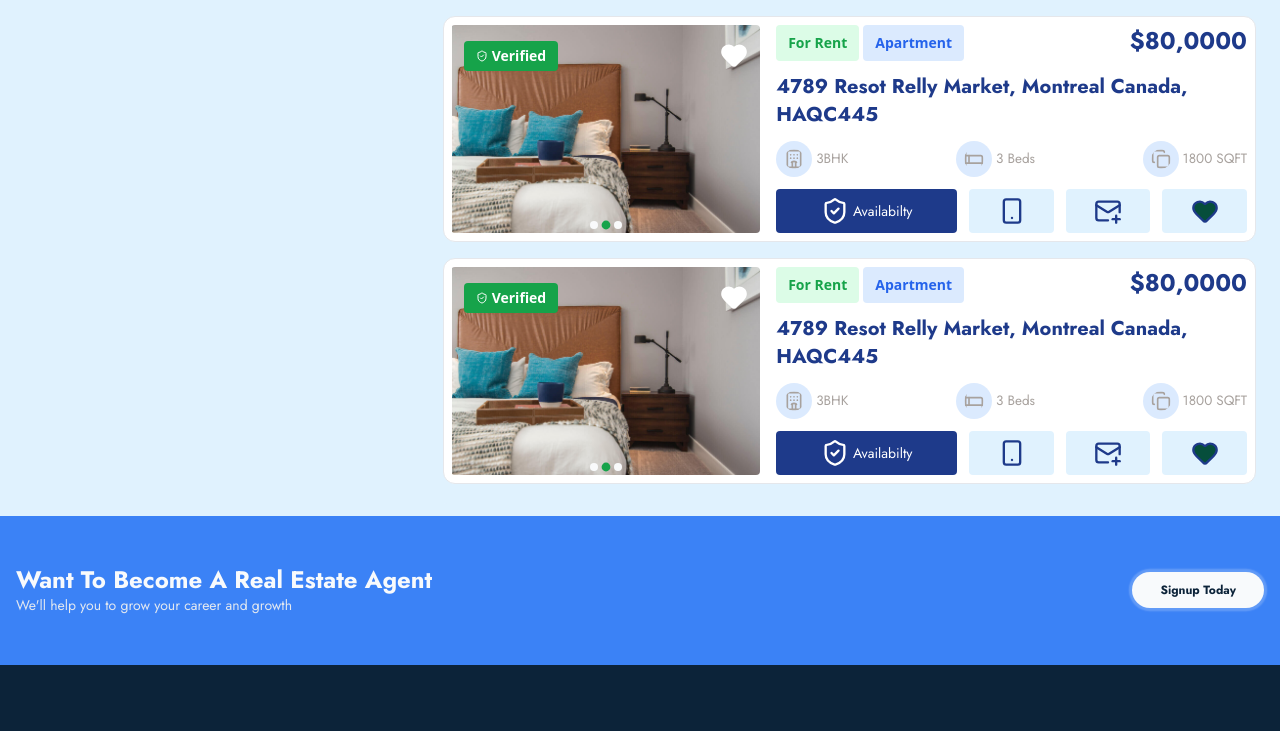
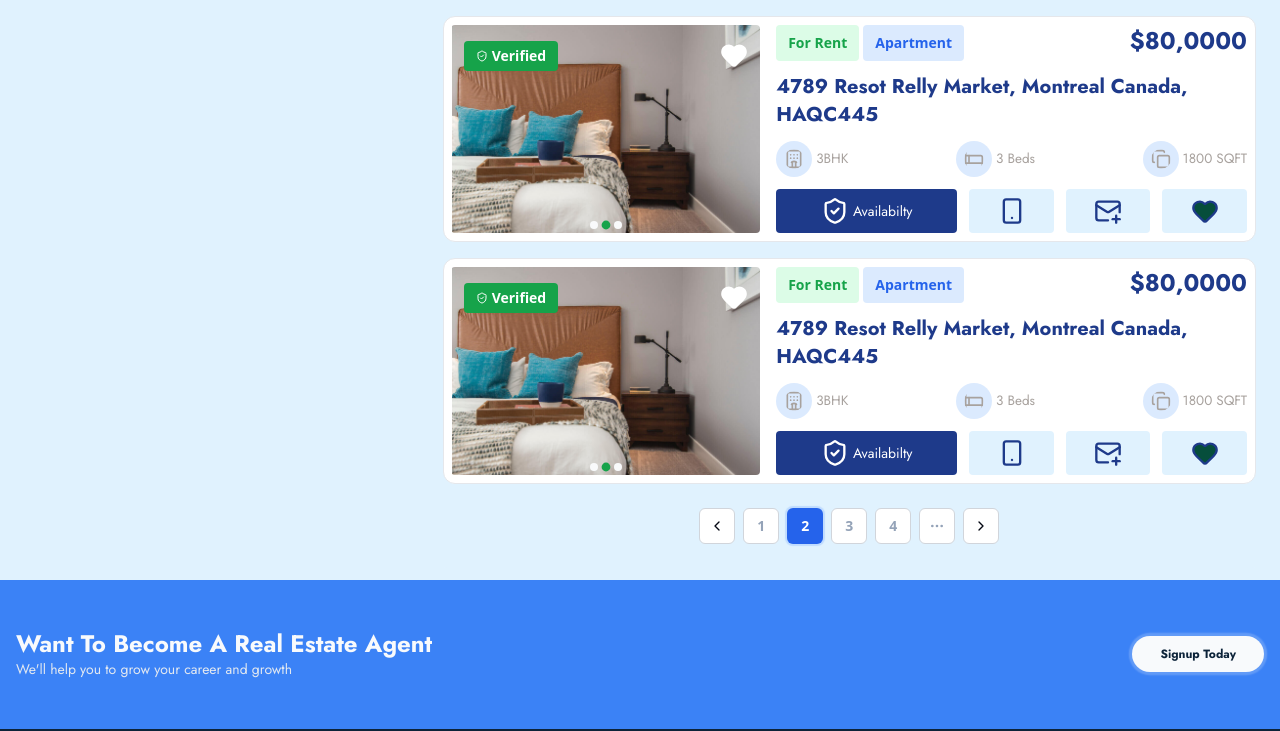
Before and after one commit to ShohbozKurbonbekov/resido-frondend, a React (Vite) app: page /properties in a window 1280 px wide. Shown: the part 1232-1963 px from the top of the page. Built offline with nearby package versions, Linux system fonts and the light colour scheme.

Commit message:
feat: properties page screen component pagination

```diff
--- /dev/null
+++ b/src/app/components/PaginationCom.tsx
@@ -0,0 +1,74 @@
+import { ChevronLeft, ChevronRight, Ellipsis } from "lucide-react";
+import { cn } from "@/lib/utils";
+
+type PaginationProps = {
+  totalPages: number;
+  currentPage: number;
+  styleclasses?: string;
+  onPageChange: (page: number) => void;
+};
+
+export function PaginationCom({
+  totalPages = 4,
+  currentPage, // 2
+  onPageChange, // () => {} change page number
+  styleclasses = "w-full flex flex-row items-center mt-5 gap-2",
+}: PaginationProps) {
+  const handlePrev = () => {
+    if (currentPage > 1) onPageChange(currentPage - 1);
+  };
+
+  const handleNext = () => {
+    if (currentPage < totalPages) onPageChange(currentPage + 1);
+  };
+
+  return (
+    <div className={`${styleclasses}`}>
+      <button
+        onClick={handlePrev}
+        className="w-9 h-9 flex items-center justify-center rounded-md border border-gray-300 bg-white hover:bg-blue-600 hover:text-white duration-100 transition-colors"
+        aria-label="Previous page"
+      >
+        <ChevronLeft className="w-4 h-4 hover:text-white" />
+      </button>
+
+      {Array.from({ length: totalPages }).map((_, index) => {
+        const page = index + 1;
+        const isActive = currentPage === page;
+
+        return (
+          <button
+            key={page}
+            onClick={() => onPageChange(page)}
+            className={cn(
+              "w-9 h-9 text-sm rounded-md border border-gray-300 hover:bg-blue-600 hover:text-white duration-100 transition-colors font-bold",
+              isActive
+                ? "bg-blue-600 text-white shadow-[0_0_1px_2px_rgba(191,219,254,1)] border-0"
+                : "bg-white text-slate-400 "
+            )}
+          >
+            {page}
+          </button>
+        );
+      })}
+
+      {/* // ... */}
+
+      <button
+        onClick={handleNext}
+        className="w-9 h-9 flex items-center justify-center rounded-md border border-gray-300 bg-white hover:bg-blue-600 hover:text-white duration-100 transition-colors"
+        aria-label="Next page"
+      >
+        <Ellipsis className="w-4 text-slate-400" />
+      </button>
+
+      <button
+        onClick={handleNext}
+        className="w-9 h-9 flex items-center justify-center rounded-md border border-gray-300 bg-white hover:bg-blue-600 hover:text-white duration-100 transition-colors"
+        aria-label="Next page"
+      >
+        <ChevronRight className="w-4 h-4" />
+      </button>
+    </div>
+  );
+}
--- a/src/app/screens/properties/PropertiesMainContent.tsx
+++ b/src/app/screens/properties/PropertiesMainContent.tsx
@@ -6,9 +6,11 @@ import Divider from "@/app/components/Divider";
 import { useState } from "react";
 import NoFound from "@/app/components/NoFound";
 import PropertiesCard from "./PropertiesCard";
+import { PaginationCom } from "@/app/components/PaginationCom";
 
 export default function PropertiesMainContent() {
   const [properties, setProperties] = useState<number[]>([1, 2, 3, 4, 5, 6]);
+  const [currentPage, setCurrentPage] = useState<number>(2); // second one selected
 
   return (
     <section className="properties px-6 pb-3 bg-sky-100">
@@ -39,11 +41,21 @@ export default function PropertiesMainContent() {
         </div>
         <div className="md:col-span-2 bg-sky-100 rounded-sm pb-5">
           {properties.length ? (
-            <div className="flex flex-col space-y-4">
-              {properties.map((el: number) => (
-                <PropertiesCard key={el} />
-              ))}
-            </div>
+            <>
+              <div className="flex flex-col space-y-4">
+                {properties.map((el: number) => (
+                  <PropertiesCard key={el} />
+                ))}
+              </div>
+
+              {/* // pagination */}
+              <PaginationCom
+                totalPages={4}
+                currentPage={currentPage}
+                onPageChange={(page) => setCurrentPage(page)}
+                styleclasses="flex flex-row mt-5 w-full items-center justify-center gap-2 overflow-hidden py-1"
+              />
+            </>
           ) : (
             <NoFound title="No Properties Found !" borderColor="transparent" />
           )}
```
Also changed, not shown: src/app/components/Pagination.tsx (deleted), 1 other file (tests, documents, lock files or other folders).
